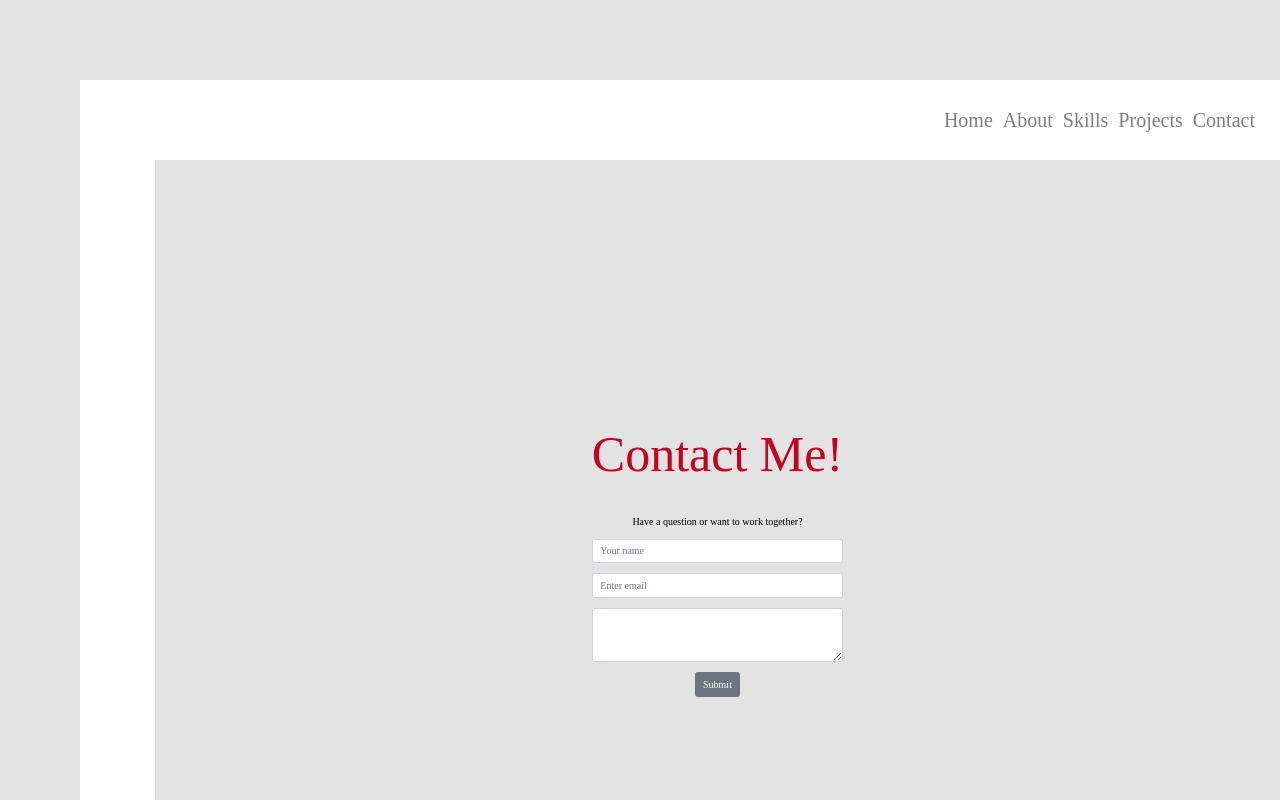
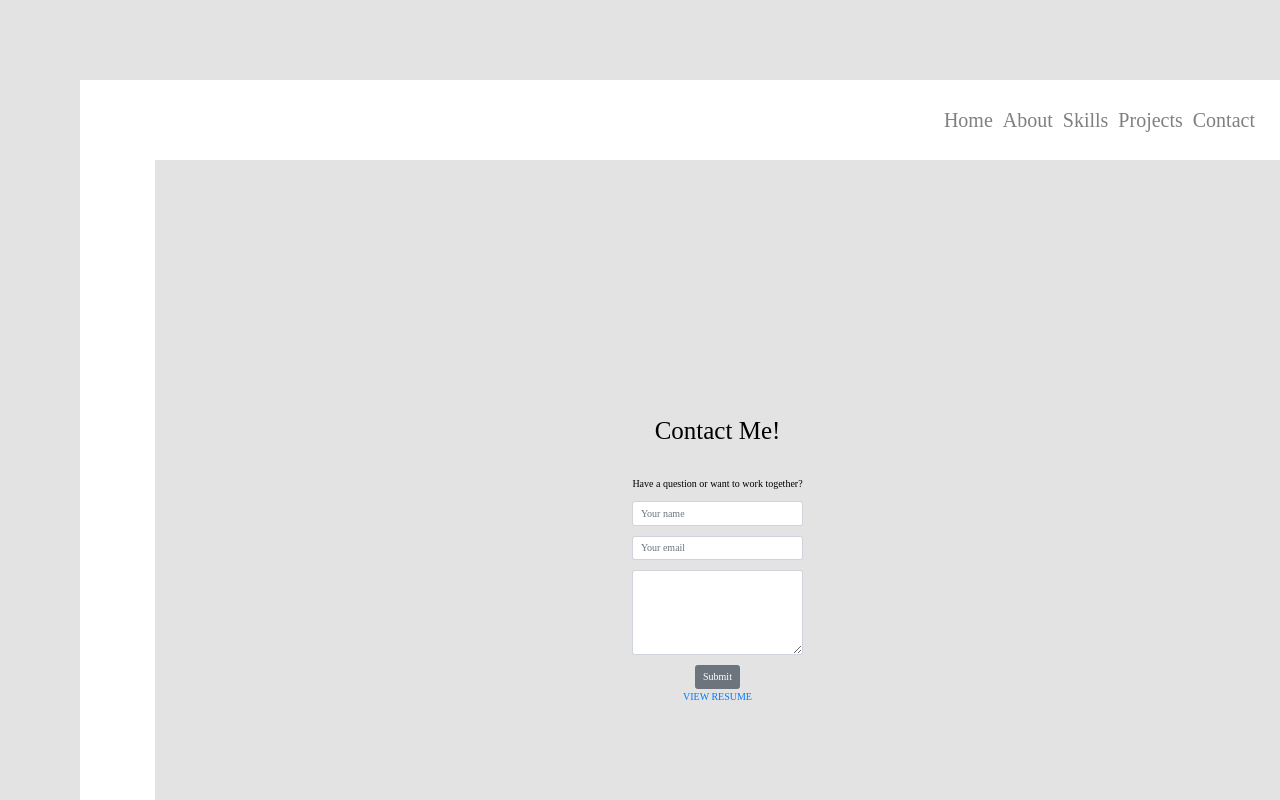
Before and after one commit to annlinros/Portfolio, a React (Create React App) app: page /contact in a window 1280 px wide. Shown: the top 800 px of the page. Built offline with nearby package versions, Linux system fonts and the light colour scheme; a web font is replaced by a local one.

Commit message:
Add resume link

```diff
--- a/src/Components/Contact.js
+++ b/src/Components/Contact.js
@@ -4,18 +4,15 @@ import { Container, Row, Col, Form, Button } from "react-bootstrap";
 export default function Contact() {
   return (
     <Container fluid className="contact d-flex">
-      <Container
-        className="sidebar"/>
+      <Container className="sidebar" />
       <Container
         fluid
         className="contact d-flex flex-column  align-items-center justify-content-center"
       >
         <Row>
           <Col xs={10} className="mx-auto" sm={12}>
-            <h1 className="sub-heading mb-5">Contact Me!</h1>
-
+            <h1 className="section-title mb-5">Contact Me!</h1>
             <p>Have a question or want to work together?</p>
-
             <Form
               method="POST"
               action="https://formspree.io/annlinros@gmail.com"
@@ -33,11 +30,11 @@ export default function Contact() {
                   required
                   type="email"
                   name="email"
-                  placeholder="Enter email"
+                  placeholder="Your email"
                 />
               </Form.Group>
               <Form.Group controlId="formBasicEmail">
-                <Form.Control required as="textarea" rows="3" name="message" />
+                <Form.Control required as="textarea" rows="5" name="message" />
               </Form.Group>
               <Button variant="secondary" type="submit">
                 Submit
@@ -45,6 +42,12 @@ export default function Contact() {
             </Form>
           </Col>
         </Row>
+        {/* Resume link */}
+        <Container className="resume">
+          <a className="resume-link text-center" href="" download>
+            VIEW RESUME
+          </a>
+        </Container>
       </Container>
     </Container>
   );
```
